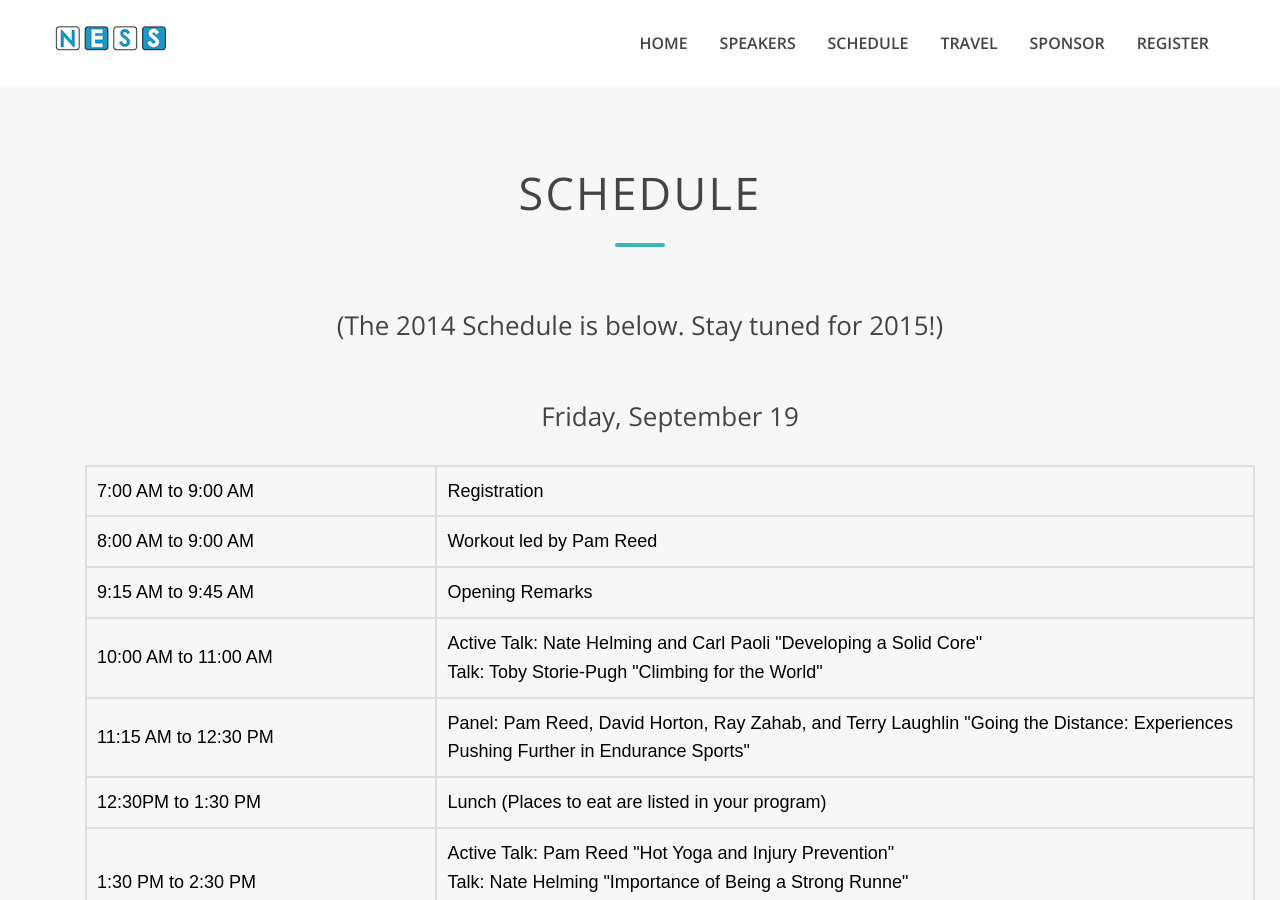
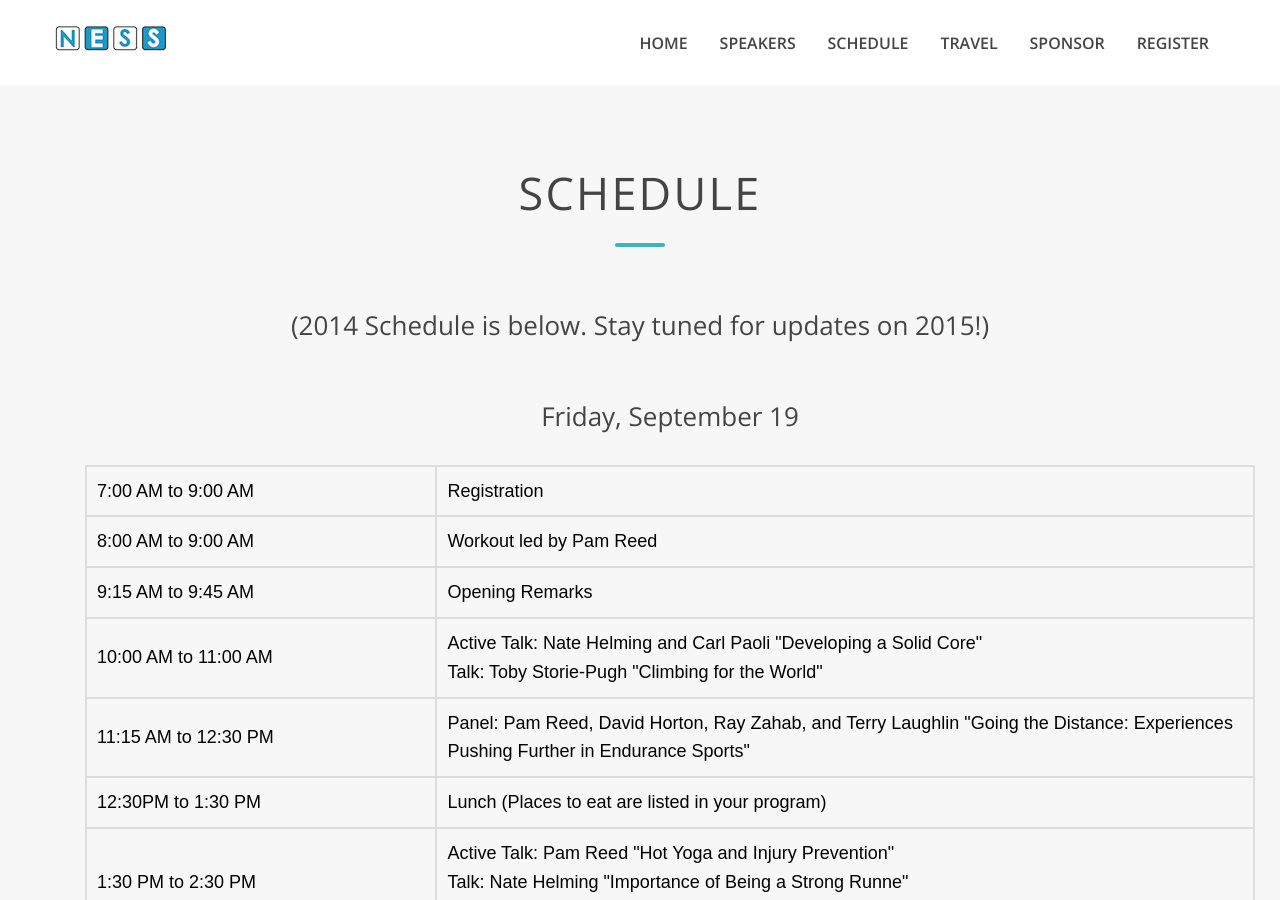
Before and after one commit to teamuness/teamuness.github.io, a Jekyll site: the page built from schedule/index.md, in a window 1280 px wide and 900 px high. Built offline with Jekyll 4.4.1, drawn with Linux system fonts in a browser that asks for light colours.

Commit message:
Update index.md

```diff
--- a/schedule/index.md
+++ b/schedule/index.md
@@ -29,7 +29,7 @@ layout: default
                 <div class="span12">
                   <center>
                     <h1 class="section-title">Schedule</h1><br /><br />
-                    <h2>(The 2014 Schedule is below. Stay tuned for 2015!)</h2>
+                    <h2>(2014 Schedule is below. Stay tuned for updates on 2015!)</h2>
                 </center>
 
                 <br />
```
